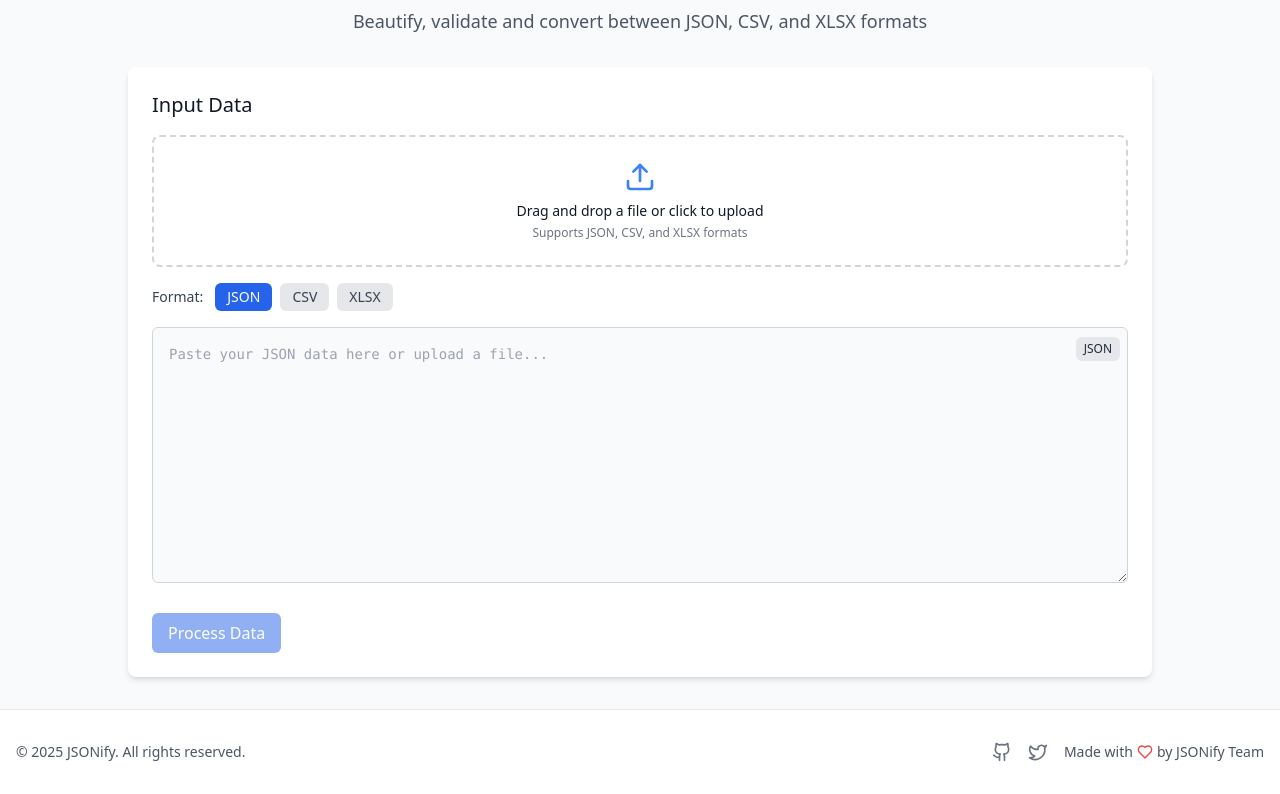
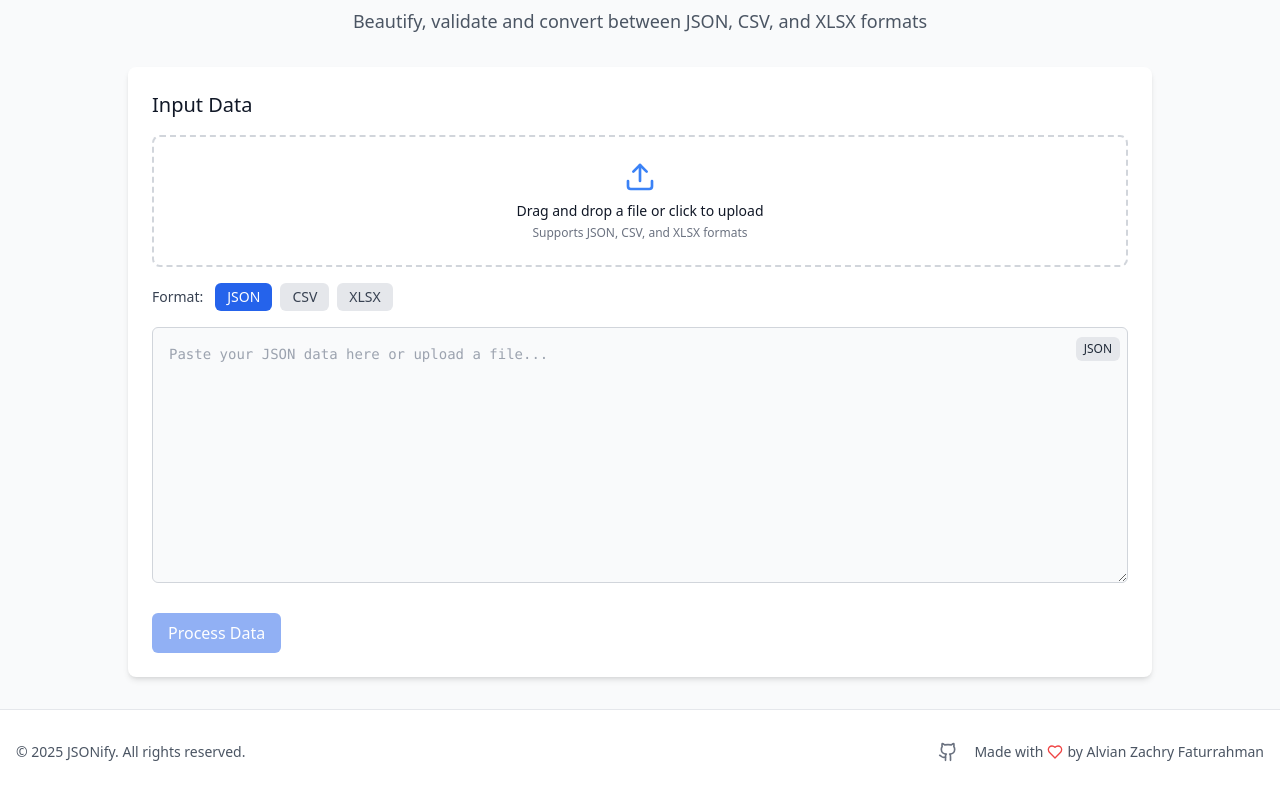
Before and after one commit to alvianzf/jsonify, a React (Vite) app: page / in a window 1280 px wide. Shown: the part 209-1003 px from the top of the page. Built offline with nearby package versions, Linux system fonts and the light colour scheme.

Commit message:
fix: minor

```diff
--- a/src/components/Footer.tsx
+++ b/src/components/Footer.tsx
@@ -1,5 +1,5 @@
 import React from 'react';
-import { GithubIcon, TwitterIcon, HeartIcon } from 'lucide-react';
+import { Github, HeartIcon } from 'lucide-react';
 
 const Footer: React.FC = () => {
   return (
@@ -13,23 +13,18 @@ const Footer: React.FC = () => {
           </div>
           <div className="flex items-center space-x-4">
             <a
-              href="#"
+              href="https://github.com/alvianzf/jsonify"
               className="text-gray-500 hover:text-gray-700 transition-colors duration-200"
               aria-label="GitHub"
+              target="_blank"
+              rel="noopener noreferrer"
             >
-              <GithubIcon size={20} />
-            </a>
-            <a
-              href="#"
-              className="text-gray-500 hover:text-gray-700 transition-colors duration-200"
-              aria-label="Twitter"
-            >
-              <TwitterIcon size={20} />
+              <Github size={20} />
             </a>
             <div className="flex items-center text-gray-600 text-sm">
               <span>Made with</span>
               <HeartIcon className="h-4 w-4 text-red-500 mx-1" />
-              <span>by JSONify Team</span>
+              <span>by Alvian Zachry Faturrahman</span>
             </div>
           </div>
         </div>
```
